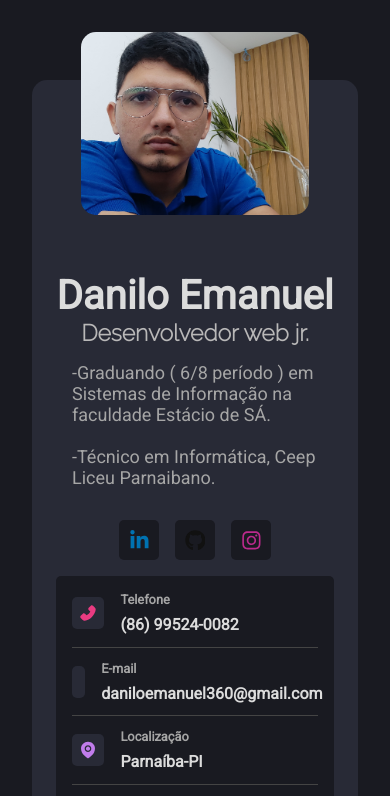
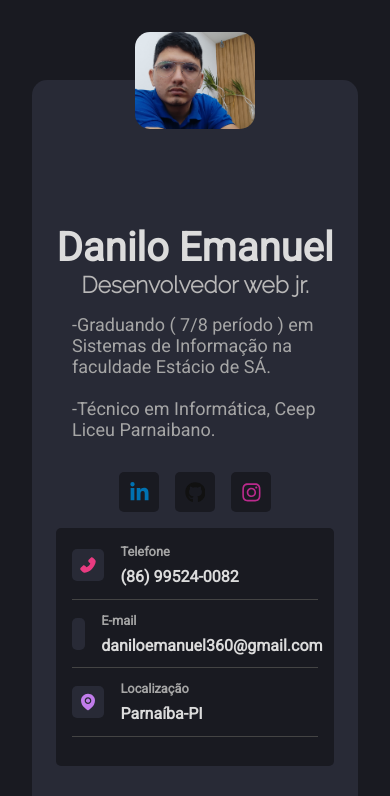
Before and after one commit to Demanuel001/portfolio-reactjs, a React (Create React App) app: page / in a window 390 px wide. Shown: the top 796 px of the page. Built offline with nearby package versions, Linux system fonts and the light colour scheme.

Commit message:
ajustes na responsividade desktop

```diff
--- a/src/components/Sidebar.jsx
+++ b/src/components/Sidebar.jsx
@@ -11,7 +11,7 @@ const Sidebar = () => {
             <h1 className='nome'>Danilo Emanuel</h1>
             <h2>Desenvolvedor web jr.</h2>
             <p className="title">
-                -Graduando ( 6/8 período ) em Sistemas de Informação na faculdade Estácio de SÁ. <br />
+                -Graduando ( 7/8 período ) em Sistemas de Informação na faculdade Estácio de SÁ. <br />
                 <br />
                 -Técnico em Informática, Ceep Liceu Parnaibano.
             </p>
--- a/src/styles/components/sidebar.sass
+++ b/src/styles/components/sidebar.sass
@@ -13,15 +13,31 @@
     padding-bottom: 3rem
 
     img
-        max-width: 70%
+        max-width: 60%
         border-radius: variables.$container-border-radius
         position: absolute
         top: -3rem
+        @media (max-width: 450px)
+            max-width: 1000%
+        @media (max-width: 705px)
+            max-width: 37%
 
     .nome
         color: variables.$text-color
         font-size: 40px
-        margin-top: 12rem
+        margin-top: 8rem
+        @media (min-width: 570px)
+            margin-top: 5rem
+        @media (max-width: 1200px)
+            margin-top: 9rem
+        @media (min-width: 1300px)
+            margin-top: 10rem
+        @media (min-width: 1400px)
+            margin-top: 11rem
+        @media (min-width: 1500px)
+            margin-top: 12rem
+        @media (min-width: 1700px)
+            margin-top: 16rem
 
     h2
         font-family: variables.$font-sub-titulo
```
Also changed, not shown: 1 other file (tests, documents, lock files or other folders).
